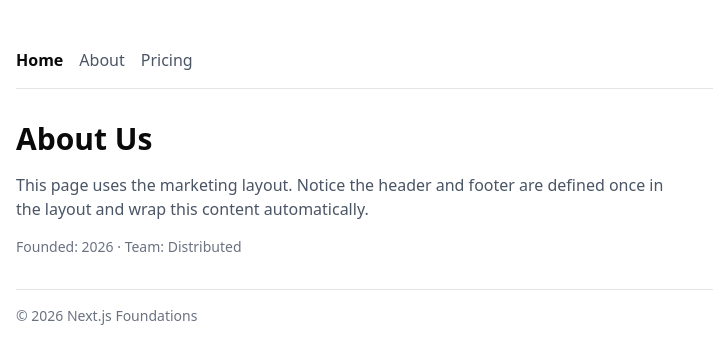
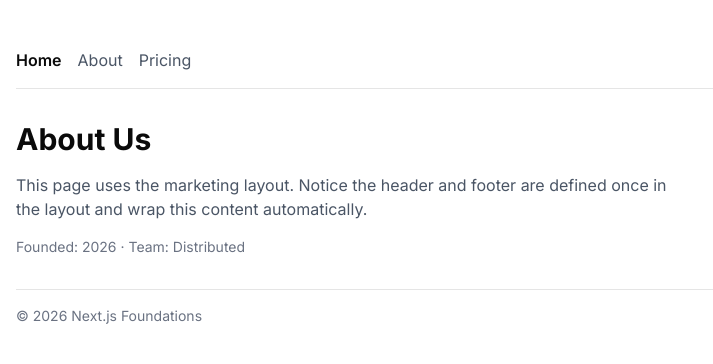
Before and after one commit to Arke-Systems/nextjs-foundations, a Next.js app in the folder apps/web/: page /about in a window 1280 px wide. Shown: the top 364 px of the page, without its empty margins (0-713 px from the left). Built offline with nearby package versions, Linux system fonts and the light colour scheme.

Commit message:
Google fonts added

```diff
--- a/apps/web/src/app/globals.css
+++ b/apps/web/src/app/globals.css
@@ -1,3 +1,8 @@
-@import "tailwindcss";
+@import 'tailwindcss';
 
-@import "@repo/ui/globals.css";
+@import '@repo/ui/globals.css';
+
+@theme inline {
+  --font-sans: var(--font-inter), ui-sans-serif, system-ui, sans-serif, 'Apple Color Emoji', 'Segoe UI Emoji', 'Segoe UI Symbol', 'Noto Color Emoji';
+  --font-mono: var(--font-mono), ui-monospace, SFMono-Regular, Menlo, Monaco, Consolas, 'Liberation Mono', 'Courier New', monospace;
+}
--- a/apps/web/src/app/layout.tsx
+++ b/apps/web/src/app/layout.tsx
@@ -1,37 +1,38 @@
-import type { Metadata } from "next";
+import type { Metadata } from 'next'
+import { Inter, JetBrains_Mono } from 'next/font/google'
 
-import "./globals.css";
+import './globals.css'
+
+// Variable font - all weights in single file
+const inter = Inter({
+  subsets: ['latin'],
+  variable: '--font-inter',
+  display: 'swap',
+  adjustFontFallback: true,
+})
+
+// Monospace font for code blocks
+const jetbrainsMono = JetBrains_Mono({
+  subsets: ['latin'],
+  variable: '--font-mono',
+  display: 'swap',
+})
 
 export const metadata: Metadata = {
-  title: process.env.NEXT_PUBLIC_APP_NAME || "Vercel Academy Foundation - Web",
-  description: "VAF Web",
-};
+  title: process.env.NEXT_PUBLIC_APP_NAME || 'Vercel Academy Foundation - Web',
+  description: 'VAF Web',
+}
 
 export default function RootLayout({
   children,
 }: Readonly<{
-  children: React.ReactNode;
+  children: React.ReactNode
 }>) {
   return (
-    <html lang="en">
-      <body className="container mx-auto px-4 py-8">
+    <html lang="en" className={`${inter.variable} ${jetbrainsMono.variable}`}>
+      <body className="container mx-auto px-4 py-8 font-sans">
         {children}
-        {/* TODO: Convert to next/script (Section 4 Lesson 3) */}
-        <script
-          src="https://www.googletagmanager.com/gtag/js?id=GA_MEASUREMENT_ID"
-          async
-        />
-        <script
-          dangerouslySetInnerHTML={{
-            __html: `
-              window.dataLayer = window.dataLayer || [];
-              function gtag(){dataLayer.push(arguments);}
-              gtag('js', new Date());
-              gtag('config', 'GA_MEASUREMENT_ID');
-            `,
-          }}
-        />
       </body>
     </html>
-  );
+  )
 }
```
